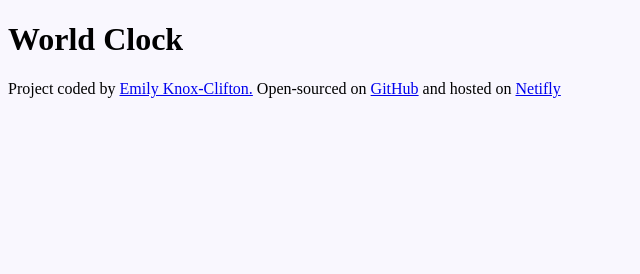
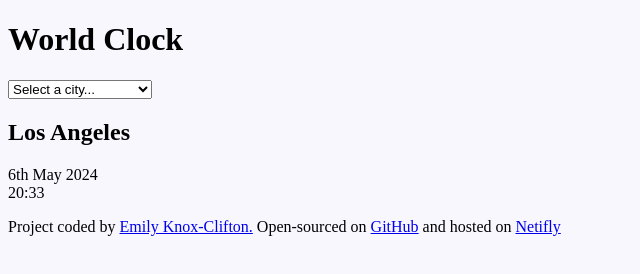
Before and after one commit to eknox22/world-clock, a plain HTML site: page index.html in a window 1280 px wide. Shown: the whole page, without its empty margins (0-640 px from the left). Drawn offline with Linux system fonts and the light colour scheme.

Commit message:
Added the basic HTML structure

```diff
--- a/index.html
+++ b/index.html
@@ -7,18 +7,36 @@
     <title>World Clock</title>
   </head>
   <body>
+    <div class="container">
       <h1>World Clock</h1>
+
+      <select name="" id="">
+        <option value="">Select a city...</option>
+        <option value="">Your current location</option>
+        <option value="">London</option>
+        <option value="">Paris</option>
+        <option value="">New York</option>
+      </select>
+
+      <div class="city">
+        <h2>Los Angeles</h2>
+        <div class="date">6th May 2024</div>
+        <div class="time">20:33</div>
+      </div>
 
       <footer>
         <p>
           Project coded by
           <a href="https://github.com/eknox22">Emily Knox-Clifton.</a>
           Open-sourced on
-        <a href="#">GitHub</a>
+          <a href="https://github.com/eknox22/world-clock">GitHub</a>
           and hosted on
-        <a href="#">Netifly</a>
+          <a href="https://momentsjs-world-clock-project.netlify.app"
+            >Netifly</a
+          >
         </p>
       </footer>
+    </div>
     <script src="src/index.js"></script>
   </body>
 </html>
```
Also changed, not shown: 1 other file. Lines whose indentation alone changed are shown as unchanged.
